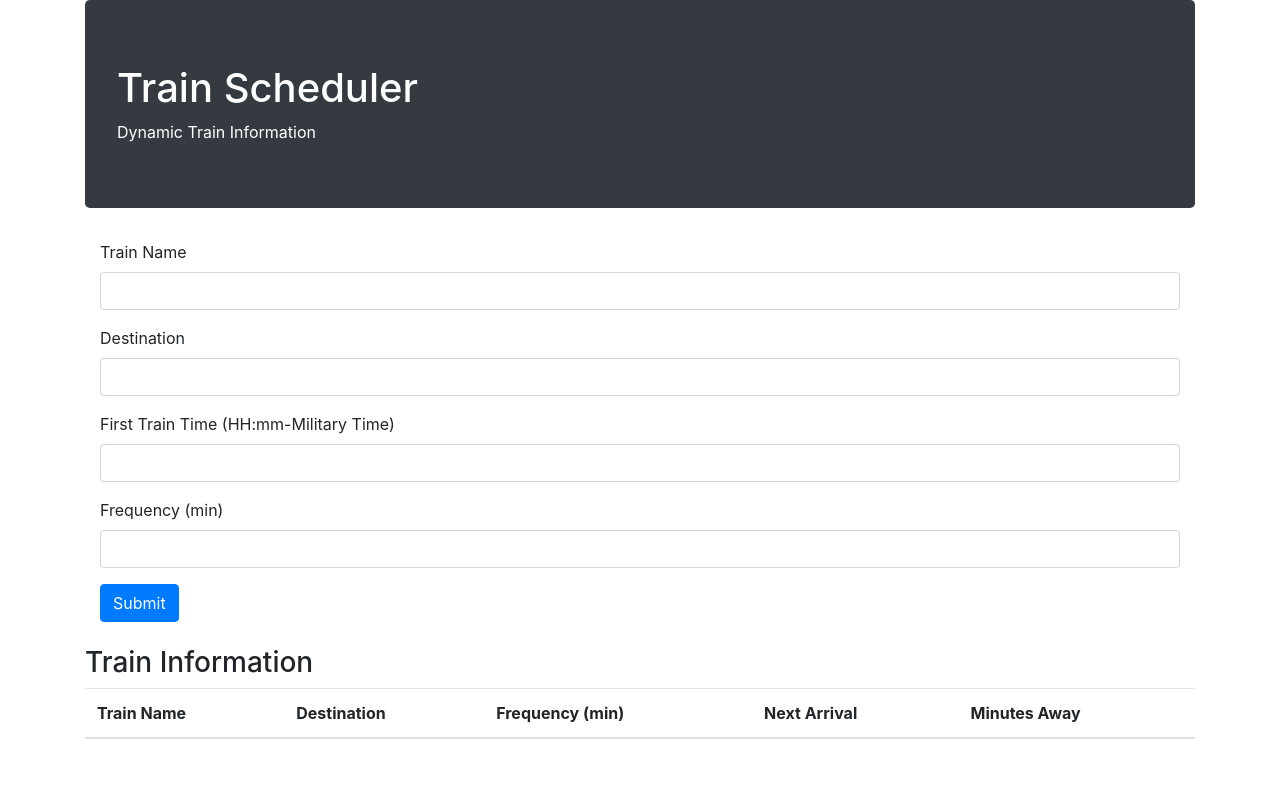
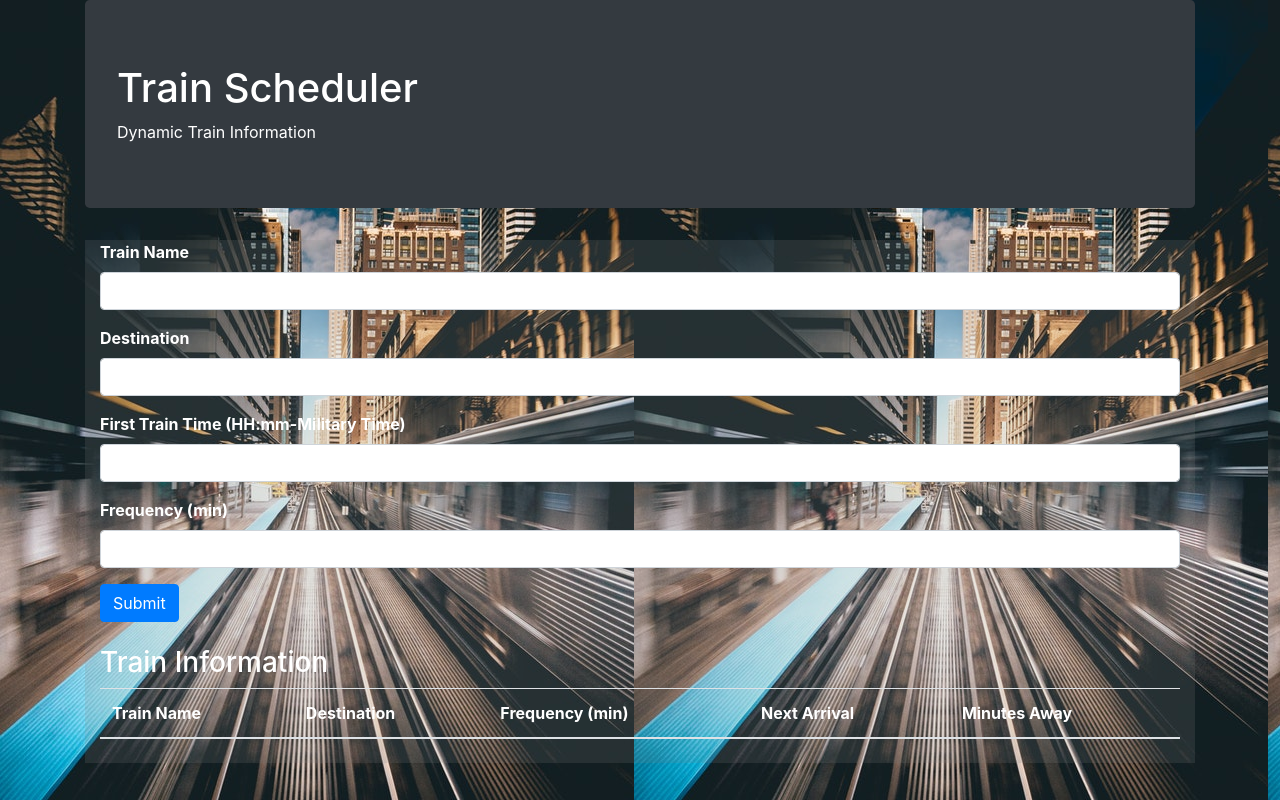
Before and after one commit to daltonduncan44/Train-Scheduler, a plain HTML site: page index.html in a window 1280 px wide. Drawn offline with nearby package versions, Linux system fonts and the light colour scheme; no server answers.

Commit message:
theming done

```diff
--- a/assets/style.css
+++ b/assets/style.css
@@ -0,0 +1,11 @@
+#mainContent {
+background-color: rgba(128, 128, 128, 0.178);
+color:white;
+font-weight: bolder;
+
+
+}
+
+body{
+    background-image: url(trainbody.jpg);
+}
--- a/index.html
+++ b/index.html
@@ -8,6 +8,7 @@
     <link rel="stylesheet" href="https://stackpath.bootstrapcdn.com/bootstrap/4.1.3/css/bootstrap.min.css" integrity="sha384-MCw98/SFnGE8fJT3GXwEOngsV7Zt27NXFoaoApmYm81iuXoPkFOJwJ8ERdknLPMO"
         crossorigin="anonymous">
     <title>Train Activity</title>
+    <link rel="stylesheet" href="assets/style.css">
 <sript></sript>
 <script src="https://cdnjs.cloudflare.com/ajax/libs/moment.js/2.20.1/moment.min.js"></script>
     <script src="https://code.jquery.com/jquery-3.3.1.min.js" integrity="sha256-FgpCb/KJQlLNfOu91ta32o/NMZxltwRo8QtmkMRdAu8="
@@ -21,10 +22,13 @@
 
 <body>
     <div class="container">
+        <div id="titleHolder">
         <div class="jumbotron bg-dark text-white">
             <h1>Train Scheduler</h1>
             Dynamic Train Information
         </div>
+    </div>
+    <div id="mainContent">
         <div class="container">
             <form>
                 <div class="form-group">
@@ -47,7 +51,7 @@
                 <button type="submit" class="btn btn-primary">Submit</button>
             </form>
         </div>
-    </div>
+
 
     <div class="container mt-4">
         <h3>Train Information</h3>
@@ -70,8 +74,10 @@
                     <td></td>
                 </tr>
             </tbody>
+        </div>
         </table>
     </div>
+</div>
 </body>
 
 </html>
```
Also changed, not shown: assets/harry-potter-train.gif (added), assets/hogwarts-express-at-universal-orlando-florida.jpg (added), assets/photo-1533201599223-1a45243c9702.jpg (added), assets/tainbody2.jpg (added), assets/trainbody.jpg (added).
